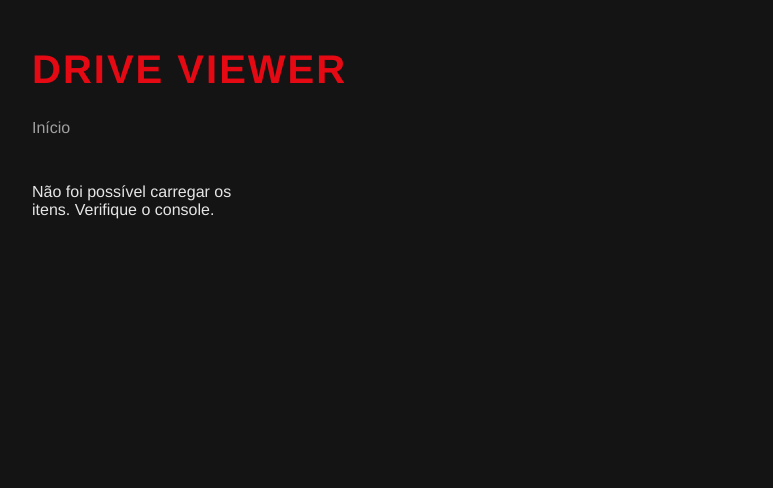
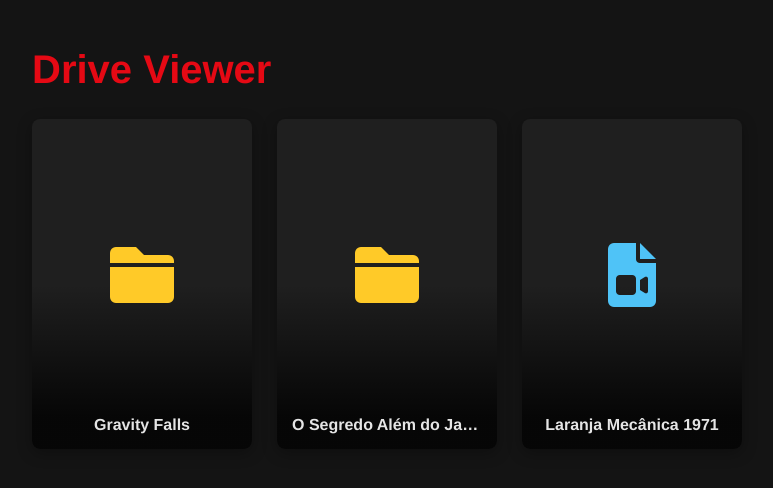
Before and after one commit to AlvaroPereir4/DriveViewer, a Flask app: template templates/index.html in a window 1280 px wide. Shown: the top 488 px of the page, without its empty margins (8-781 px from the left). Run offline with Flask 3, Linux system fonts and the light colour scheme; the template is opened without the code that fills it, so the values that code supplies are empty.

Commit message:
adjustment

```diff
--- a/app.py
+++ b/app.py
@@ -1,15 +1,14 @@
 import os
 import re
+import json
 from flask import Flask, jsonify, render_template
-
-# --- IMPORTAÇÕES DA API DO GOOGLE ---
 from google.oauth2 import service_account
 from googleapiclient.discovery import build
 from googleapiclient.errors import HttpError
 
-# O arquivo de credenciais da Conta de Serviço
 SERVICE_ACCOUNT_FILE = 'api_key.json'
 SCOPES = ['https://www.googleapis.com/auth/drive.readonly']
+DATA_FILE = os.path.join('data', 'links.json')
 
 app = Flask(__name__, template_folder='templates', static_folder='static')
 
@@ -19,63 +18,81 @@ def get_drive_service():
         creds = service_account.Credentials.from_service_account_file(
             SERVICE_ACCOUNT_FILE, scopes=SCOPES)
         service = build('drive', 'v3', credentials=creds)
-        print("Serviço do Google Drive conectado com sucesso usando Conta de Serviço.")
+        print("Serviço do Google Drive conectado com sucesso.")
         return service
-    except FileNotFoundError:
-        print(f"ERRO: Arquivo de Conta de Serviço '{SERVICE_ACCOUNT_FILE}' não encontrado.")
     except Exception as e:
-        print(f"Ocorreu um erro ao conectar com o Google Drive: {e}")
+        print(f"ERRO ao conectar com o Google Drive: {e}")
     return None
 
-def get_root_folder_id():
-    """Lê data/links.txt e extrai o ID da pasta raiz do Google Drive."""
-    try:
-        with open(os.path.join('data', 'links.txt'), 'r') as f:
-            link = f.readline().strip()
-            match = re.search(r'(?:folders/|id=)([a-zA-Z0-9_-]+)', link)
-            if match:
-                return match.group(1)
-    except FileNotFoundError:
-        print("AVISO: Arquivo 'data/links.txt' não encontrado.")
+def extract_id_from_link(link):
+    """Extrai o ID de um link do Google Drive (pasta ou arquivo)."""
+    if not link: return None
+    match = re.search(r'(?:folders/|file/d/|id=)([a-zA-Z0-9_-]{28,})', link)
+    if match:
+        return match.group(1)
     return None
 
+def get_home_items():
+    """Lê o data/links.json e prepara a lista de itens para a página inicial."""
+    home_items = []
+    try:
+        with open(DATA_FILE, 'r', encoding='utf-8') as f:
+            data = json.load(f)
+
+        for item_type, item_list in data.items():
+            for item in item_list:
+                drive_id = extract_id_from_link(item.get('link'))
+                title = item.get('tittle', 'Título Desconhecido')
+                if drive_id:
+                    home_items.append({
+                        "id": drive_id,
+                        "title": title,
+                        "synopsis": item.get('sinopse', 'Sem sinopse disponível.'),
+                        "type": "folder" if item_type == "drive_folders" else "video"
+                    })
+                else:
+                    # AVISO ADICIONADO AQUI!
+                    print(f"AVISO: Não foi possível extrair um ID de Drive válido do link para '{title}'. Link: {item.get('link')}")
+
+    except FileNotFoundError:
+        print(f"ERRO: Arquivo de dados '{DATA_FILE}' não encontrado.")
+    except json.JSONDecodeError:
+        print(f"ERRO: O arquivo '{DATA_FILE}' não é um JSON válido.")
+
+    return home_items
+
 def get_drive_items(service, folder_id):
-    """Busca arquivos e pastas de uma pasta do Google Drive."""
-    if not service:
-        return []
+    """Busca o conteúdo de uma pasta específica no Drive."""
+    if not service: return []
     try:
         query = f"'{folder_id}' in parents and trashed=false"
         fields = "files(id, name, mimeType)"
-        results = service.files().list(
-            q=query,
-            pageSize=200,
-            fields=fields,
-            supportsAllDrives=True, # Necessário para Contas de Serviço
-            includeItemsFromAllDrives=True
-        ).execute()
-        items = results.get('files', [])
-        return items
+        results = service.files().list(q=query, pageSize=200, fields=fields, supportsAllDrives=True, includeItemsFromAllDrives=True).execute()
+        return results.get('files', [])
     except HttpError as error:
         print(f"Ocorreu um erro ao buscar itens do Drive: {error}")
         return []
 
-# --- Rotas da Aplicação ---
+# --- Endpoints da API e Rotas ---
 
 DRIVE_SERVICE = get_drive_service()
-ROOT_FOLDER_ID = get_root_folder_id()
 
 @app.route('/')
 def index():
     """Serve a página principal da aplicação."""
-    if not ROOT_FOLDER_ID:
-        return "Erro: Pasta raiz do Google Drive não foi encontrada ou configurada em 'data/links.txt'.", 500
-    if not DRIVE_SERVICE:
-        return "Erro: Não foi possível conectar à API do Google Drive. Verifique o arquivo de credenciais e o console do servidor.", 500
-    return render_template('index.html', root_folder_id=ROOT_FOLDER_ID)
+    return render_template('index.html')
+
+@app.route('/api/home')
+def home_content():
+    """Endpoint que retorna o catálogo principal construído a partir do JSON."""
+    items = get_home_items()
+    return jsonify(items)
 
 @app.route('/api/browse/<path:folder_id>')
 def browse_folder(folder_id):
-    """Endpoint da API que lista o conteúdo de uma pasta do Drive."""
+    """Endpoint que lista o conteúdo de uma pasta específica do Drive."""
+    if not DRIVE_SERVICE:
+        return jsonify({"error": "Serviço do Drive não está disponível."}), 500
     items = get_drive_items(DRIVE_SERVICE, folder_id)
     return jsonify(items)
 
--- a/data/links.json
+++ b/data/links.json
@@ -10,7 +10,7 @@
     {
       "tittle": "O Segredo Além do Jardim",
       "sinopse": "Dois irmãos, Wirt e Greg, se perdem em uma floresta misteriosa e tentam encontrar o caminho de volta para casa. Enfrentam criaturas fantásticas e desvendam os segredos do local enquanto lidam com temas de crescimento e maturidade. Uma verdadeira obra-prima da animação!",
-      "link": "https://t.co/3M56X0IPET"
+      "link": "https://drive.google.com/drive/u/0/folders/1f3-ZzRFJdLFjey-ngcpiAr9jQJldo-hm"
     },
     {
       "tittle": "Gravity Falls",
--- a/data/links.txt
+++ /dev/null
@@ -1 +0,0 @@
-https://drive.google.com/drive/u/0/folders/1ik86ClkiA9w-8nNKQN0oq4rFa9Pb2g-X
--- a/static/script.js
+++ b/static/script.js
@@ -1,137 +1,182 @@
 document.addEventListener('DOMContentLoaded', () => {
+    // Vistas principais
     const browserView = document.getElementById('browser-view');
     const videoView = document.getElementById('video-view');
-    const playerContainer = document.getElementById('player-container');
+    const detailsView = document.getElementById('details-view');
+
+    // Elementos do Navegador
     const fileBrowser = document.getElementById('file-browser');
     const breadcrumb = document.getElementById('breadcrumb');
     const backToBrowserBtn = document.getElementById('back-to-browser-btn');
 
+    // Elementos da Tela de Detalhes
+    const closeDetailsBtn = detailsView.querySelector('.close-btn');
+    const detailsTitle = document.getElementById('details-title');
+    const detailsSynopsis = document.getElementById('details-synopsis');
+    const detailsActionBtn = document.getElementById('details-action-btn');
+
+    // Player de Vídeo
+    const playerContainer = document.getElementById('player-container');
+
     const navigationHistory = [];
 
-    const showBrowser = () => {
+    // --- Funções de Exibição de Telas (LÓGICA CORRIGIDA) ---
+    const showView = (viewId) => {
+        // Esconde todas as telas primeiro
+        browserView.classList.add('hidden');
         videoView.classList.add('hidden');
-        browserView.classList.remove('hidden');
-        // Limpa o iframe para parar o vídeo
-        playerContainer.innerHTML = '';
+        detailsView.classList.add('hidden');
+
+        // Mostra apenas a tela desejada
+        if (viewId === 'browser') {
+            browserView.classList.remove('hidden');
+        } else if (viewId === 'video') {
+            videoView.classList.remove('hidden');
+        } else if (viewId === 'details') {
+            detailsView.classList.remove('hidden');
+        }
     };
 
-    const showPlayer = () => {
-        browserView.classList.add('hidden');
-        videoView.classList.remove('hidden');
+    const showBrowser = () => {
+        showView('browser');
+        if (playerContainer.innerHTML !== '') playerContainer.innerHTML = '';
     };
 
-    const updateBreadcrumb = () => {
-        breadcrumb.innerHTML = '';
-        navigationHistory.forEach((item, index) => {
-            const link = document.createElement('a');
-            link.href = '#';
-            link.textContent = item.name;
-            link.dataset.folderId = item.id;
-            link.addEventListener('click', (e) => {
-                e.preventDefault();
-                navigationHistory.splice(index + 1);
-                browse(item.id);
-            });
-            breadcrumb.appendChild(link);
-            if (index < navigationHistory.length - 1) {
-                breadcrumb.appendChild(document.createElement('span')).textContent = '>';
-            }
-        });
+    // --- Funções de Navegação e Busca de Dados ---
+    const browse = async (folderId, folderName) => {
+        navigationHistory.push({ id: folderId, name: folderName });
+        updateBreadcrumb();
+        fileBrowser.innerHTML = '<p>Carregando...</p>';
+        try {
+            const response = await fetch(`/api/browse/${folderId}`);
+            const items = await response.json();
+            renderItems(items, false);
+        } catch (error) {
+            console.error('Erro ao buscar itens da pasta:', error);
+            fileBrowser.innerHTML = '<p>Não foi possível carregar o conteúdo da pasta.</p>';
+        }
     };
 
-    const playVideo = (videoId) => {
-        console.log(`Tocando vídeo com ID: ${videoId}`);
-        showPlayer();
-
-        // Limpa qualquer player antigo
-        playerContainer.innerHTML = '';
-
-        // Cria um novo iframe
-        const iframe = document.createElement('iframe');
-
-        // Usa a URL de "embed" do Google Drive, que é feita para iframes
-        const embedUrl = `https://drive.google.com/file/d/${videoId}/preview`;
-
-        iframe.src = embedUrl;
-        iframe.setAttribute('allowfullscreen', '');
-        iframe.setAttribute('allow', 'autoplay'); // Tenta permitir autoplay
-
-        playerContainer.appendChild(iframe);
+    const loadHomePage = async () => {
+        navigationHistory.splice(0, navigationHistory.length);
+        updateBreadcrumb();
+        fileBrowser.innerHTML = '<p>Carregando catálogo...</p>';
+        try {
+            const response = await fetch('/api/home');
+            const homeItems = await response.json();
+            renderItems(homeItems, true);
+        } catch (error) {
+            console.error('Erro ao carregar a página inicial:', error);
+            fileBrowser.innerHTML = '<p>Não foi possível carregar o catálogo.</p>';
+        }
     };
 
-    const createBrowserItem = (item) => {
+    // --- Funções de Renderização ---
+    const renderItems = (items, isHomePage) => {
+        fileBrowser.innerHTML = '';
+        if (items.length === 0) {
+            fileBrowser.innerHTML = isHomePage ? '<p>Nenhum item no catálogo.</p>' : '<p>Esta pasta está vazia.</p>';
+            return;
+        }
+        const sortedItems = items.sort((a, b) => {
+            const typeA = a.type || a.mimeType;
+            const typeB = b.type || b.mimeType;
+            if (typeA.includes('folder') && !typeB.includes('folder')) return -1;
+            if (!typeA.includes('folder') && typeB.includes('folder')) return 1;
+            return (a.title || a.name).localeCompare(b.title || b.name);
+        });
+        sortedItems.forEach(item => fileBrowser.appendChild(createBrowserItem(item, isHomePage)));
+    };
+
+    const createBrowserItem = (item, isHomePage) => {
         const div = document.createElement('div');
         div.className = 'browser-item';
-        div.dataset.id = item.id;
-        div.dataset.name = item.name;
-
         const iconDiv = document.createElement('div');
         iconDiv.className = 'item-icon';
         const icon = document.createElement('i');
         icon.className = 'fas';
-
-        if (item.mimeType === 'application/vnd.google-apps.folder') {
-            icon.classList.add('fa-folder');
-            div.addEventListener('click', () => {
-                navigationHistory.push({ id: item.id, name: item.name });
-                browse(item.id);
-            });
-        } else if (item.mimeType.startsWith('video/')) { // Verifica se é um tipo de vídeo
-            icon.classList.add('fa-file-video');
-            div.addEventListener('click', () => playVideo(item.id));
-        } else {
-            // Para outros tipos de arquivo, podemos usar um ícone genérico e não fazer nada ao clicar
-            icon.classList.add('fa-file');
-            div.style.cursor = 'default';
-        }
-
-        iconDiv.appendChild(icon);
-
         const nameDiv = document.createElement('div');
         nameDiv.className = 'item-name';
-        nameDiv.textContent = item.name;
+        nameDiv.textContent = item.title || item.name;
+        const itemType = isHomePage ? item.type : (item.mimeType.includes('folder') ? 'folder' : 'video');
 
+        if (itemType === 'folder') icon.classList.add('fa-folder');
+        else icon.classList.add('fa-file-video');
+
+        if (isHomePage) {
+            div.addEventListener('click', () => showDetails(item));
+        } else {
+            if (itemType === 'folder') {
+                div.addEventListener('click', () => browse(item.id, item.name));
+            } else {
+                div.addEventListener('click', () => playVideo(item.id));
+            }
+        }
+        iconDiv.appendChild(icon);
         div.appendChild(iconDiv);
         div.appendChild(nameDiv);
         return div;
     };
 
-    const browse = async (folderId) => {
-        console.log(`Navegando para a pasta: ${folderId}`);
-        fileBrowser.innerHTML = '<p>Carregando...</p>';
-        updateBreadcrumb();
-
-        try {
-            const response = await fetch(`/api/browse/${folderId}`);
-            if (!response.ok) {
-                throw new Error(`Erro na API: ${response.statusText}`);
+    const updateBreadcrumb = () => {
+        breadcrumb.innerHTML = '';
+        if (navigationHistory.length === 0) {
+            breadcrumb.style.display = 'none';
+            return;
+        }
+        breadcrumb.style.display = 'block';
+        const homeLink = document.createElement('a');
+        homeLink.href = '#';
+        homeLink.textContent = 'Início';
+        homeLink.addEventListener('click', (e) => { e.preventDefault(); loadHomePage(); });
+        breadcrumb.appendChild(homeLink);
+        navigationHistory.forEach((item, index) => {
+            breadcrumb.appendChild(document.createElement('span')).textContent = '>';
+            const link = document.createElement('a');
+            link.href = '#';
+            link.textContent = item.name;
+            if (index < navigationHistory.length - 1) {
+                link.addEventListener('click', (e) => {
+                    e.preventDefault();
+                    navigationHistory.splice(index + 1);
+                    browse(item.id, item.name);
+                });
             }
-            const items = await response.json();
-            fileBrowser.innerHTML = '';
-
-            if (items.length === 0) {
-                fileBrowser.innerHTML = '<p>Esta pasta está vazia.</p>';
-                return;
-            }
-
-            items
-                .sort((a, b) => {
-                    if (a.mimeType.includes('folder') && !b.mimeType.includes('folder')) return -1;
-                    if (!a.mimeType.includes('folder') && b.mimeType.includes('folder')) return 1;
-                    return a.name.localeCompare(b.name);
-                })
-                .forEach(item => {
-                    fileBrowser.appendChild(createBrowserItem(item));
-                });
-
-        } catch (error) {
-            console.error('Erro ao buscar itens:', error);
-            fileBrowser.innerHTML = '<p>Não foi possível carregar os itens. Verifique o console.</p>';
-        }
+            breadcrumb.appendChild(link);
+        });
     };
 
+    // --- Funções da Tela de Detalhes e Player ---
+    const showDetails = (item) => {
+        detailsTitle.textContent = item.title;
+        detailsSynopsis.textContent = item.synopsis;
+        detailsActionBtn.textContent = item.type === 'folder' ? 'Abrir Pasta' : 'Assistir Agora';
+        const newBtn = detailsActionBtn.cloneNode(true);
+        detailsActionBtn.parentNode.replaceChild(newBtn, detailsActionBtn);
+
+        newBtn.addEventListener('click', () => {
+            if (item.type === 'folder') {
+                showView('browser');
+                browse(item.id, item.title);
+            } else {
+                playVideo(item.id);
+            }
+        });
+        showView('details');
+    };
+
+    const playVideo = (videoId) => {
+        showView('video');
+        playerContainer.innerHTML = '';
+        const iframe = document.createElement('iframe');
+        iframe.src = `https://drive.google.com/file/d/${videoId}/preview`;
+        iframe.setAttribute('allowfullscreen', '');
+        iframe.setAttribute('allow', 'autoplay');
+        playerContainer.appendChild(iframe);
+    };
+
+    // --- Inicialização ---
+    closeDetailsBtn.addEventListener('click', () => showView('browser'));
     backToBrowserBtn.addEventListener('click', showBrowser);
-
-    navigationHistory.push({ id: ROOT_FOLDER_ID, name: 'Início' });
-    browse(ROOT_FOLDER_ID);
+    loadHomePage();
 });
--- a/static/style.css
+++ b/static/style.css
@@ -54,43 +111,16 @@ body {
     padding: 10px 15px;
     border-radius: 50px;
     cursor: pointer;
-    transition: background-color 0.2s;
+    z-index: 301;
 }
 
-#back-to-browser-btn:hover {
-    background: rgba(50, 50, 50, 0.9);
-}
-
-/* --- Visualização do Navegador de Arquivos --- */
-#browser-view {
-    padding: 20px 40px;
-}
-
-header h1 {
-    font-size: 2.5rem;
-    color: var(--accent-color);
-    text-transform: uppercase;
-    letter-spacing: 2px;
-}
-
-#breadcrumb {
-    margin-bottom: 30px;
-    color: var(--text-muted);
-}
-
-#breadcrumb a {
-    color: var(--text-muted);
-    text-decoration: none;
-    transition: color 0.2s;
-}
-
-#breadcrumb a:hover {
-    color: var(--text-color);
-}
-
-#breadcrumb span {
-    margin: 0 10px;
-}
+/* --- Navegador de Arquivos --- */
+#browser-view { padding: 20px 40px; }
+header h1 { font-size: 2.5rem; color: var(--accent-color); }
+#breadcrumb { margin-bottom: 30px; color: var(--text-muted); }
+#breadcrumb a { color: var(--text-muted); text-decoration: none; }
+#breadcrumb a:hover { color: var(--text-color); }
+#breadcrumb span { margin: 0 10px; }
 
 #file-browser {
     display: grid;
@@ -104,11 +134,18 @@ header h1 {
     overflow: hidden;
     cursor: pointer;
     transition: transform 0.2s, box-shadow 0.2s;
-    aspect-ratio: 2 / 3; /* Proporção de pôster */
+    aspect-ratio: 2 / 3;
     display: flex;
     flex-direction: column;
-    justify-content: space-between;
+    justify-content: flex-end; /* Alinha o nome na parte inferior */
     box-shadow: 0 4px 15px rgba(0,0,0,0.3);
+    position: relative;
+}
+.browser-item::before { /* Overlay para o ícone */
+    content: '';
+    position: absolute;
+    top: 0; left: 0; right: 0; bottom: 0;
+    background: linear-gradient(to top, rgba(0,0,0,0.8) 10%, transparent 50%);
 }
 
 .browser-item:hover {
@@ -117,28 +154,24 @@ header h1 {
 }
 
 .item-icon {
-    flex-grow: 1;
-    display: flex;
-    align-items: center;
-    justify-content: center;
+    position: absolute;
+    top: 50%;
+    left: 50%;
+    transform: translate(-50%, -60%);
     font-size: 4rem;
-    color: var(--text-muted);
+    color: rgba(255, 255, 255, 0.3);
 }
-
-.item-icon .fa-folder {
-    color: #FFCA28; /* Amarelo para pastas */
-}
-
-.item-icon .fa-file-video {
-    color: #4FC3F7; /* Azul para vídeos */
-}
+.item-icon .fa-folder { color: #FFCA28; }
+.item-icon .fa-file-video { color: #4FC3F7; }
 
 .item-name {
     padding: 15px;
     text-align: center;
-    font-size: 0.9rem;
+    font-size: 1rem;
+    font-weight: bold;
     white-space: nowrap;
     overflow: hidden;
     text-overflow: ellipsis;
-    background-color: rgba(0,0,0,0.3);
+    position: relative;
+    z-index: 10;
 }
--- a/templates/index.html
+++ b/templates/index.html
@@ -8,27 +8,33 @@
     <link rel="stylesheet" href="{{ url_for('static', filename='style.css') }}">
 </head>
 <body>
-    <div class="main-container">
-        <div id="video-view" class="hidden">
-            <button id="back-to-browser-btn"><i class="fas fa-arrow-left"></i> Voltar</button>
-            <!-- O player (iframe) será inserido aqui pelo JavaScript -->
-            <div id="player-container"></div>
-        </div>
-
+    <!-- Tela principal do navegador de arquivos -->
     <div id="browser-view">
         <header>
             <h1>Drive Viewer</h1>
             <nav id="breadcrumb"></nav>
         </header>
         <main id="file-browser">
-                <!-- Ícones de pastas e arquivos serão inseridos aqui -->
+            <!-- Catálogo principal e arquivos da pasta serão inseridos aqui -->
         </main>
+    </div>
+
+    <!-- Tela de sobreposição para detalhes do item -->
+    <div id="details-view" class="hidden">
+        <div class="details-content">
+            <button class="close-btn">&times;</button>
+            <h2 id="details-title"></h2>
+            <p id="details-synopsis"></p>
+            <button id="details-action-btn">Assistir</button>
         </div>
     </div>
 
-    <script>
-        const ROOT_FOLDER_ID = "{{ root_folder_id }}";
-    </script>
+    <!-- Tela de visualização do vídeo -->
+    <div id="video-view" class="hidden">
+        <button id="back-to-browser-btn"><i class="fas fa-arrow-left"></i> Voltar</button>
+        <div id="player-container"></div>
+    </div>
+
     <script src="{{ url_for('static', filename='script.js') }}"></script>
 </body>
 </html>
```
Also changed, not shown: other parts of static/style.css (+79 -22 lines). Lines whose indentation alone changed are shown as unchanged.
